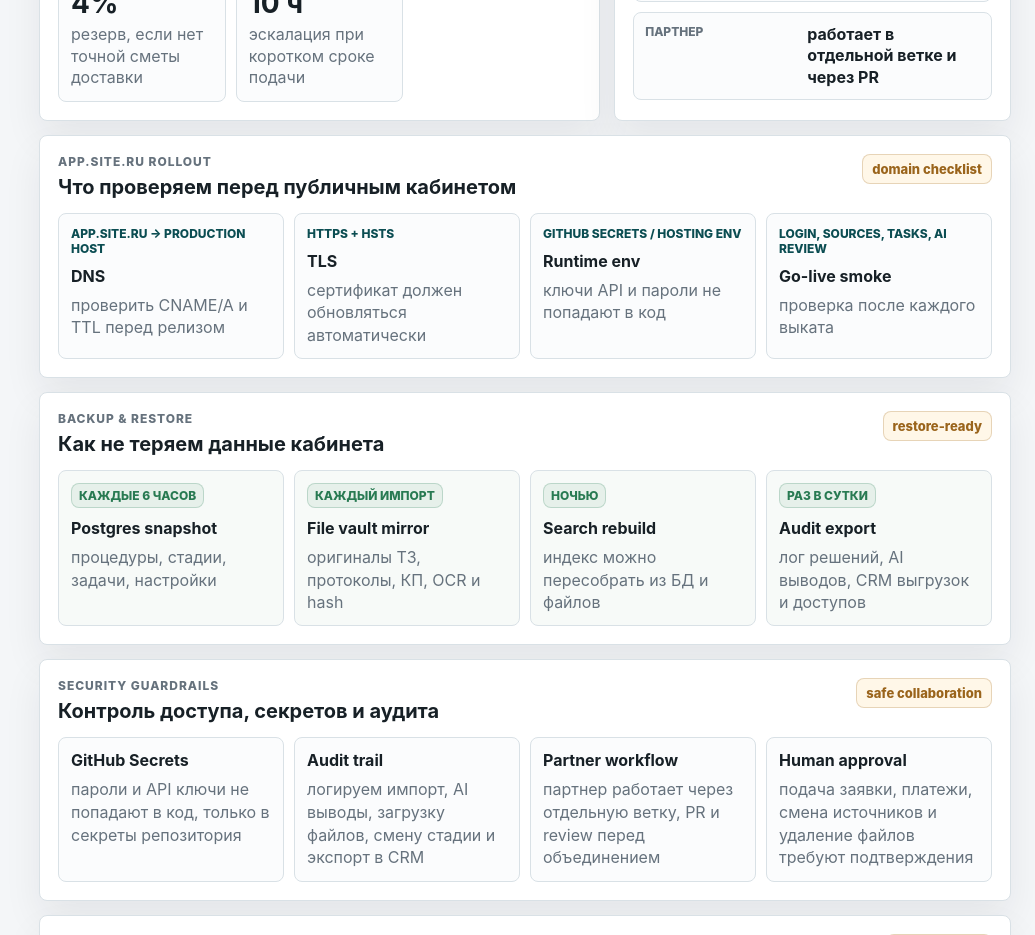
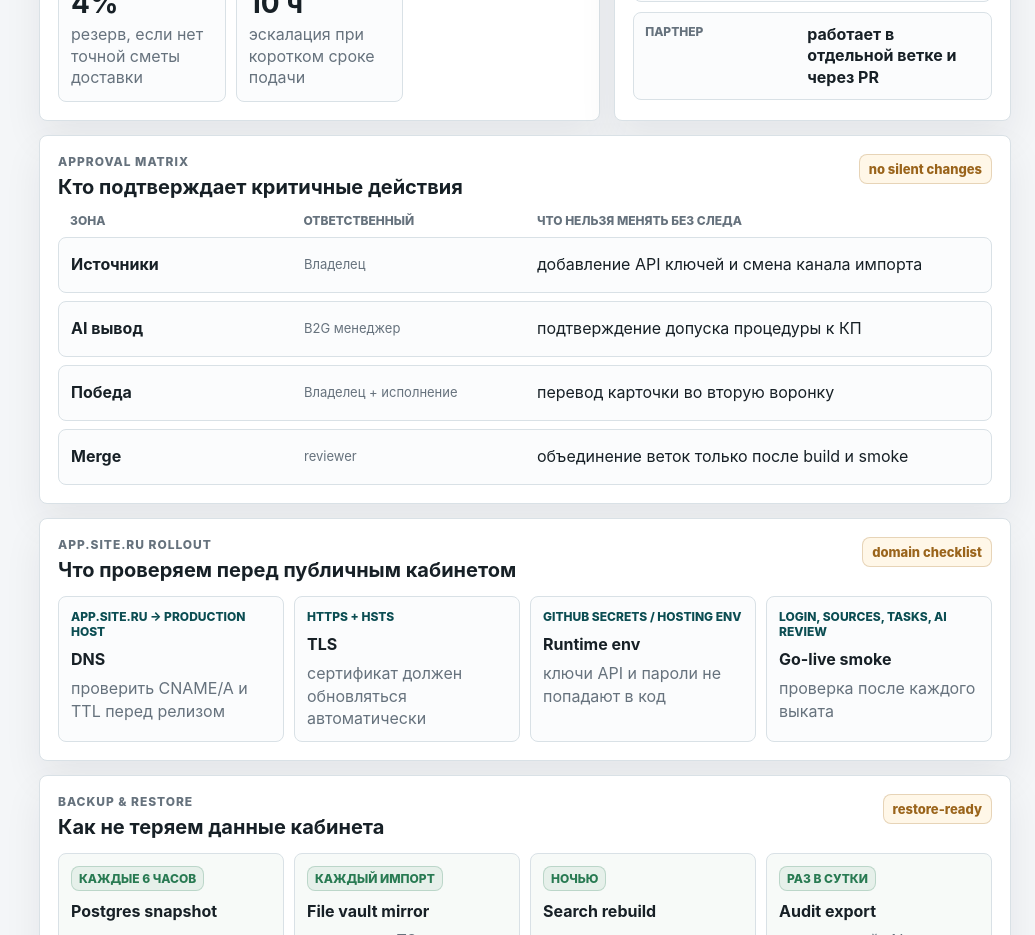
Before and after one commit to info14fourteen-creator/ASTS, a Next.js app in the folder apps/web/: page /settings in a window 1280 px wide. Shown: the part 820-1755 px from the top of the page, without its empty margins (245-1280 px from the left). Built offline with nearby package versions, Linux system fonts and the light colour scheme.

Commit message:
Add settings approval matrix

```diff
--- a/apps/web/app/globals.css
+++ b/apps/web/app/globals.css
@@ -2867,6 +2867,59 @@ dd {
   line-height: 1.35;
 }
 
+.access-approval-panel {
+  margin-top: 0;
+}
+
+.approval-matrix {
+  display: grid;
+  gap: 8px;
+}
+
+.approval-row {
+  display: grid;
+  grid-template-columns: 1fr 1fr 2fr;
+  gap: 12px;
+  align-items: center;
+  min-height: 56px;
+  border: 1px solid var(--line);
+  border-radius: 8px;
+  padding: 11px 12px;
+  background: #fbfcfd;
+}
+
+.approval-row strong,
+.approval-row span,
+.approval-row em {
+  display: block;
+  line-height: 1.35;
+}
+
+.approval-row span {
+  color: var(--muted);
+  font-size: 13px;
+}
+
+.approval-row em {
+  color: var(--ink);
+  font-style: normal;
+}
+
+.approval-head {
+  min-height: auto;
+  border: 0;
+  padding-top: 0;
+  padding-bottom: 0;
+  background: transparent;
+}
+
+.approval-head span {
+  color: var(--muted);
+  font-size: 12px;
+  font-weight: 850;
+  text-transform: uppercase;
+}
+
 .guardrail-grid {
   display: grid;
   grid-template-columns: repeat(4, minmax(0, 1fr));
@@ -3670,7 +3723,16 @@ dd {
     align-items: start;
   }
 
+  .approval-row {
+    grid-template-columns: 1fr 1fr;
+    align-items: start;
+  }
+
   .access-ledger-head {
+    display: none;
+  }
+
+  .approval-head {
     display: none;
   }
 
@@ -3951,6 +4013,10 @@ dd {
     justify-self: start;
   }
 
+  .approval-row {
+    grid-template-columns: 1fr;
+  }
+
   .source-grid {
     grid-template-columns: 1fr;
   }
--- a/apps/web/app/settings/page.tsx
+++ b/apps/web/app/settings/page.tsx
@@ -20,6 +20,13 @@ const accessRules = [
   ["B2G менеджер", "ведет воронку до победы"],
   ["Исполнение", "видит вторую воронку и задачи по контракту"],
   ["Партнер", "работает в отдельной ветке и через PR"],
+];
+
+const approvalMatrix = [
+  ["Источники", "Владелец", "добавление API ключей и смена канала импорта"],
+  ["AI вывод", "B2G менеджер", "подтверждение допуска процедуры к КП"],
+  ["Победа", "Владелец + исполнение", "перевод карточки во вторую воронку"],
+  ["Merge", "reviewer", "объединение веток только после build и smoke"],
 ];
 
 const guardrails = [
@@ -147,6 +154,30 @@ export default function SettingsPage() {
             </div>
           </article>
 
+          <article className="panel span-12 access-approval-panel">
+            <div className="panel-head compact">
+              <div>
+                <p className="eyebrow">Approval matrix</p>
+                <h2>Кто подтверждает критичные действия</h2>
+              </div>
+              <span className="status-pill">no silent changes</span>
+            </div>
+            <div className="approval-matrix">
+              <div className="approval-row approval-head">
+                <span>Зона</span>
+                <span>Ответственный</span>
+                <span>Что нельзя менять без следа</span>
+              </div>
+              {approvalMatrix.map(([area, owner, action]) => (
+                <div className="approval-row" key={area}>
+                  <strong>{area}</strong>
+                  <span>{owner}</span>
+                  <em>{action}</em>
+                </div>
+              ))}
+            </div>
+          </article>
+
           <article className="panel span-12">
             <div className="panel-head compact">
               <div>
```
